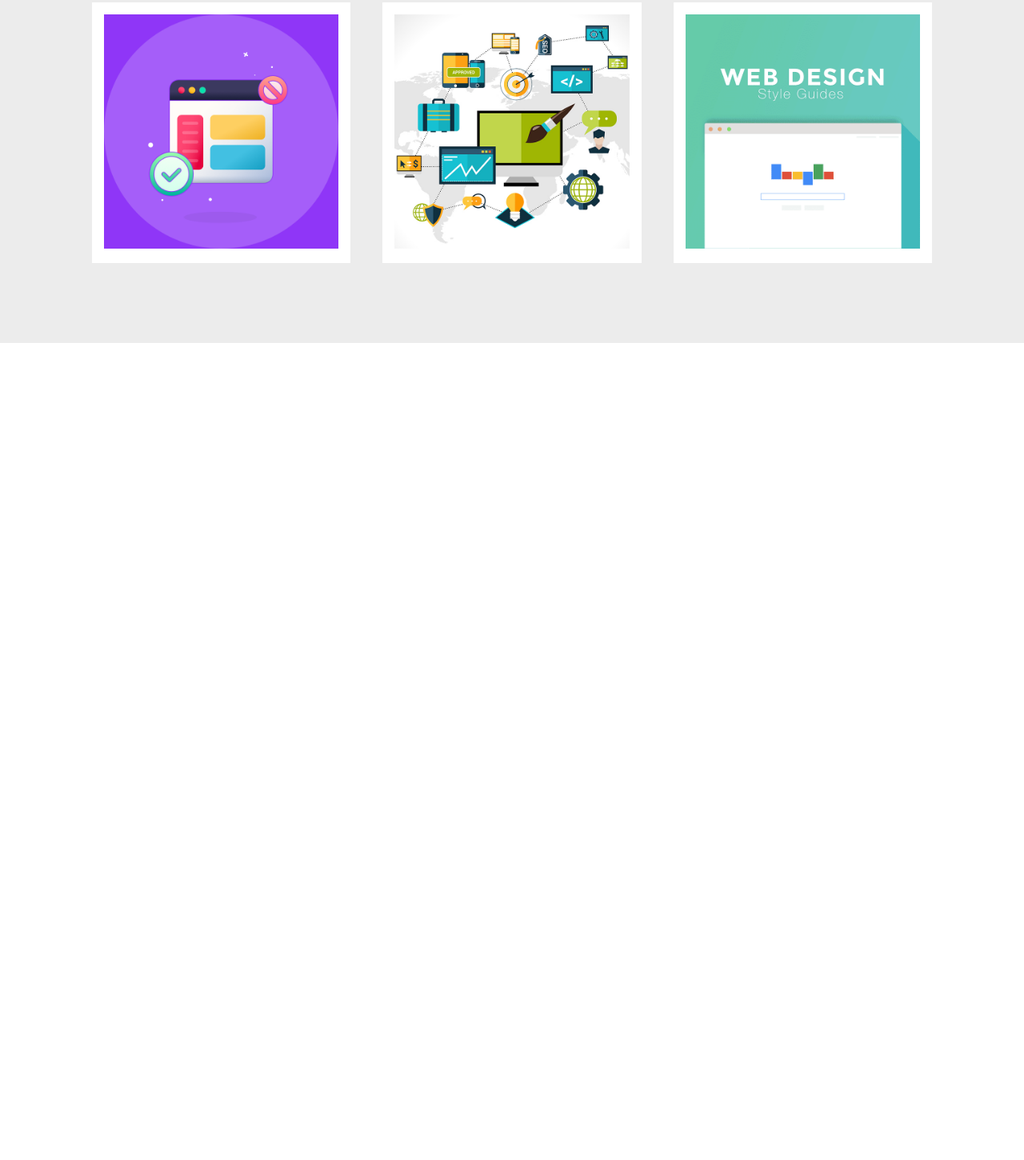
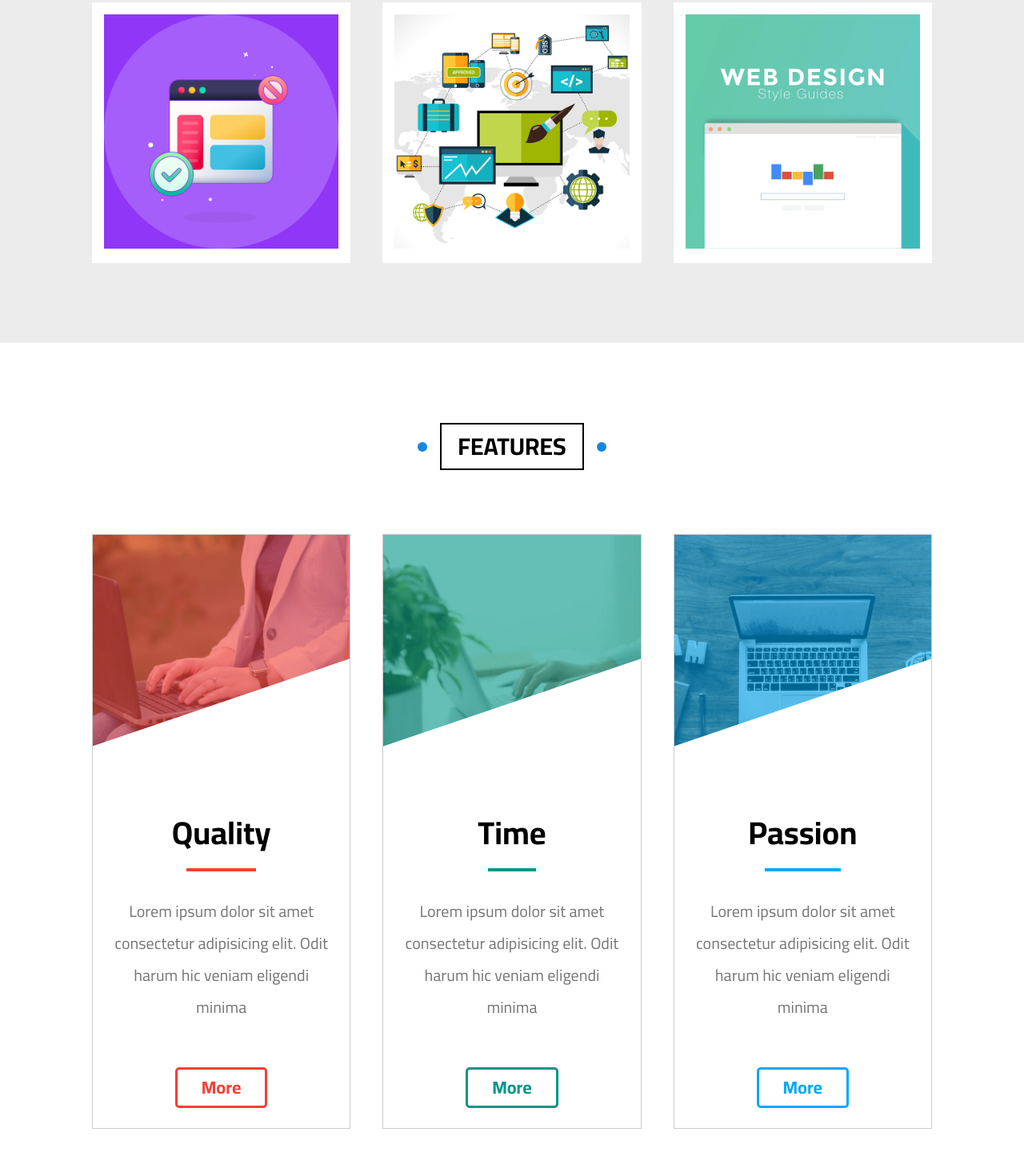
Before and after one commit to amjed96/template_three_zws, a plain HTML site: page index.html in a window 1280 px wide. Shown: the part 2986-4437 px from the top of the page at 80% size. Before the commit the page ends 3415 px from the top, so only its background shows below. Drawn offline with Linux system fonts and the light colour scheme.

Commit message:
feat: features section

```diff
--- a/css/elzero.css
+++ b/css/elzero.css
@@ -442,6 +442,138 @@ ul {
   z-index: 999;
 }
 /* End Gallery */
+/* Start Features */
+.features {
+  padding: var(--section-padding);
+}
+.features .container {
+  display: grid;
+  grid-template-columns: repeat(auto-fill, minmax(300px, 1fr));
+  gap: 40px;
+  max-width: 100%;
+}
+.features .feature {
+  border: 1px solid #ccc;
+}
+.features .feature .image {
+  position: relative;
+  overflow: hidden;
+}
+.features .feature .image::before {
+  content: "";
+  position: absolute;
+  width: 100%;
+  height: 100%;
+}
+.features .quality .image::before {
+  background-color: rgb(244 64 54 / 60%);
+}
+.features .time .image::before {
+  background-color: rgb(0 150 136 / 60%);
+}
+.features .passion .image::before {
+  background-color: rgb(3 169 244 / 60%);
+}
+.features .feature .image::after {
+  content: "";
+  position: absolute;
+  bottom: 0;
+  right: 0;
+  border-style: solid;
+  border-width: 0 0 170px 500px;
+  border-color: transparent transparent white;
+  transition: var(--main-transition);
+}
+.features .feature .image img {
+  max-width: 100%;
+}
+.features .feature .content {
+  text-align: center;
+  padding: 25px;
+}
+.features .feature .content .title {
+  position: relative;
+  margin: 0 auto;
+  font-size: 40px;
+  width: fit-content;
+}
+.features .feature .content .title::after {
+  content: "";
+  position: absolute;
+  left: 15%;
+  bottom: -25px;
+  width: 70%;
+  height: 4px;
+}
+.features .quality .content .title::after {
+  background-color: rgb(244, 64, 54);
+}
+.features .time .content .title::after {
+  background-color: rgb(0, 150, 136);
+}
+.features .passion .content .title::after {
+  background-color: rgb(3, 169, 244);
+}
+.features .feature .content .description {
+  margin: 30px 0;
+  padding: 25px 0;
+  font-size: 20px;
+  line-height: 2;
+  color: #777;
+}
+.features .feature .content .more {
+  position: relative;
+  display: block;
+  font-size: 22px;
+  font-weight: bold;
+  padding: 10px 30px;
+  border: 3px solid transparent;
+  border-radius: 5px;
+  width: fit-content;
+  margin: 0 auto;
+  transition: var(--main-transition);
+}
+.features .quality .content .more {
+  color: rgb(244, 64, 54);
+  border-color: rgb(244, 64, 54);
+}
+.features .time .content .more {
+  color: rgb(0, 150, 136);
+  border-color: rgb(0, 150, 136);
+}
+.features .passion .content .more {
+  color: rgb(3, 169, 244);
+  border-color: rgb(3, 169, 244);
+}
+.features .feature .content .more::before {
+  content: "";
+  position: absolute;
+  top: 0;
+  left: 0;
+  height: 100%;
+  width: 0;
+  z-index: -1;
+  transition: var(--main-transition);
+}
+.features .quality .content .more::before {
+  background-color: rgb(244, 64, 54);
+}
+.features .time .content .more::before {
+  background-color: rgb(0, 150, 136);
+}
+.features .passion .content .more::before {
+  background-color: rgb(3, 169, 244);
+}
+.features .feature:hover .more {
+  color: #fff;
+}
+.features .feature:hover .more::before {
+  width: 100%;
+}
+.features .feature:hover .image::after {
+  border-width: 170px 500px 170px 0;
+}
+/* End Features */
 /* Start Animations*/
 @keyframes land-up-down {
   0% {
@@ -508,7 +640,6 @@ ul {
     height: 100%;
     top: 0;
     left: 0;
-    /* background-color: rgba(255, 255, 255, 0.2); */
   }
   100% {
     width: 100%;
--- a/index.html
+++ b/index.html
@@ -278,5 +278,51 @@
       </div>
     </div>
     <!-- End Gallery -->
+    <!-- Start Features -->
+    <div class="features" id="features">
+      <h2 class="main-title">Features</h2>
+      <div class="container">
+        <div class="feature quality">
+          <div class="image">
+            <img src="./imgs/features-01.jpg" alt="Quality" />
+          </div>
+          <div class="content">
+            <h3 class="title">Quality</h3>
+            <p class="description">
+              Lorem ipsum dolor sit amet consectetur adipisicing elit. Odit
+              harum hic veniam eligendi minima
+            </p>
+            <a href="#" class="more">More</a>
+          </div>
+        </div>
+        <div class="feature time">
+          <div class="image">
+            <img src="./imgs/features-02.jpg" alt="Time" />
+          </div>
+          <div class="content">
+            <h3 class="title">Time</h3>
+            <p class="description">
+              Lorem ipsum dolor sit amet consectetur adipisicing elit. Odit
+              harum hic veniam eligendi minima
+            </p>
+            <a href="#" class="more">More</a>
+          </div>
+        </div>
+        <div class="feature passion">
+          <div class="image">
+            <img src="./imgs/features-03.jpg" alt="Passion" />
+          </div>
+          <div class="content">
+            <h3 class="title">Passion</h3>
+            <p class="description">
+              Lorem ipsum dolor sit amet consectetur adipisicing elit. Odit
+              harum hic veniam eligendi minima
+            </p>
+            <a href="#" class="more">More</a>
+          </div>
+        </div>
+      </div>
+    </div>
+    <!-- End Features -->
   </body>
 </html>
```
